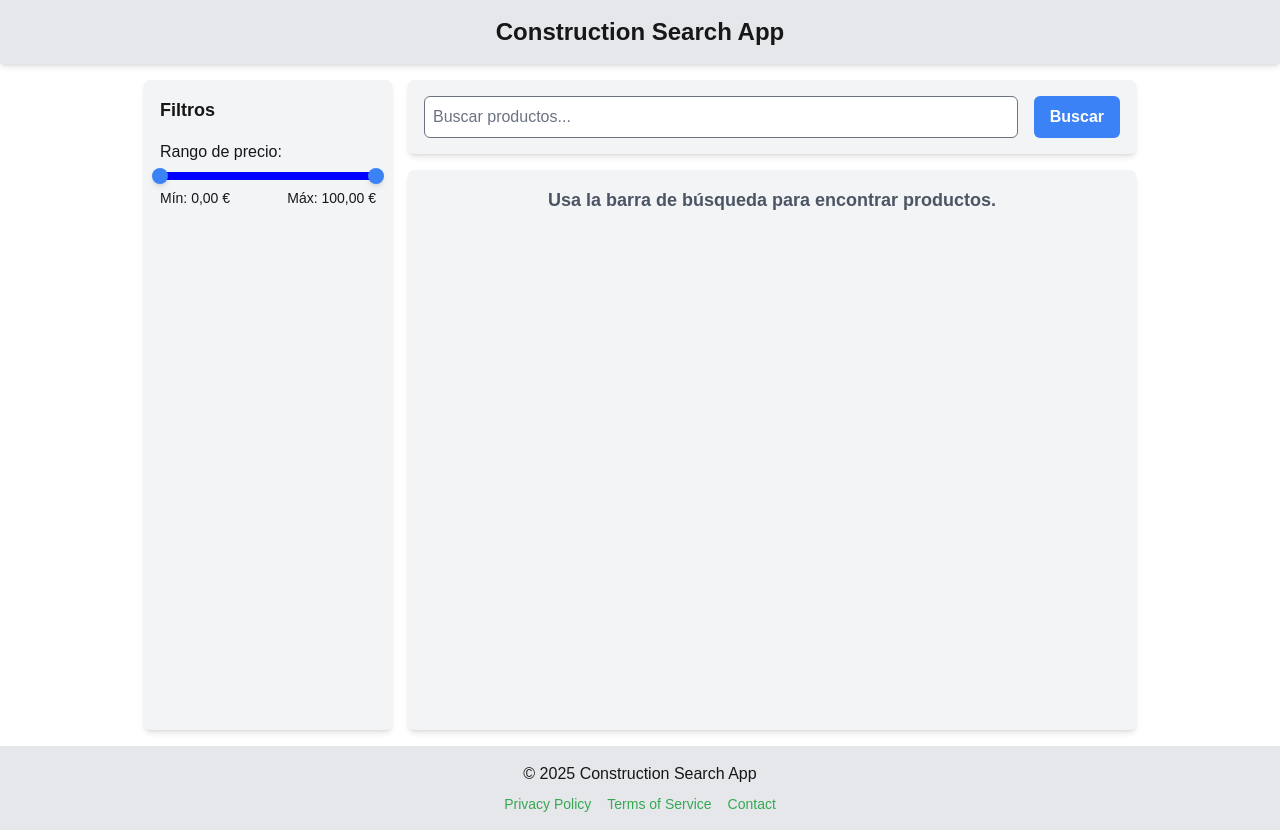
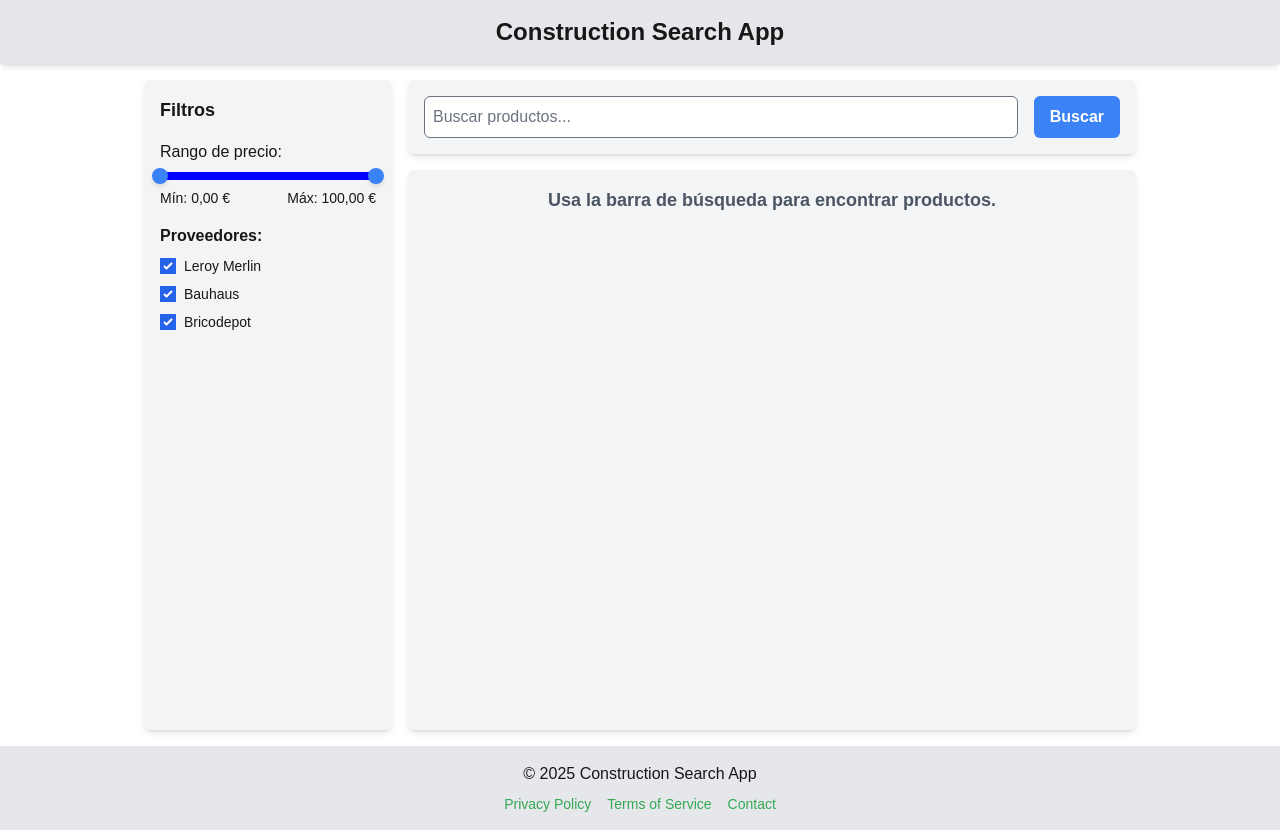
Before and after one commit to The-Deep-Hub/product-scraper-comparison, a Next.js app in the folder frontend/construction-search-app/: page / in a window 1280 px wide. Built offline with nearby package versions, Linux system fonts and the light colour scheme.

Commit message:
Added and fixed the Proveedores filter with checkboxes over results, it does not affect search to keep it simple

```diff
--- a/frontend/construction-search-app/src/app/components/FiltersPanel.tsx
+++ b/frontend/construction-search-app/src/app/components/FiltersPanel.tsx
@@ -6,22 +6,25 @@ type FilterPanelProps = {
   priceRange: [number, number];  // Selected price range
   formatPrice: (price: number) => string;  // Function to format prices for display
   handlePriceRangeChange: (values: number[]) => void;  // Handler to update price range
+  selectedProviders: string[]; // Selected providers
+  handleProviderChange: (provider: string) => void; // Handler for provider checkbox change
 };
 
-/**
- * Component to filter products based on price range.
- *
- * @param maxPrice Maximum price of available products.
- * @param priceRange Selected minimum and maximum price range.
- * @param formatPrice Function to format price display.
- * @param handlePriceRangeChange Function to handle price range selection.
- */
 const FilterPanel: React.FC<FilterPanelProps> = ({
   maxPrice,
   priceRange,
   formatPrice,
   handlePriceRangeChange,
+  selectedProviders,
+  handleProviderChange
 }) => {
+  // Provider options with real names
+  const PROVIDER_OPTIONS = [
+    { key: "leroy", label: "Leroy Merlin" },
+    { key: "bauhaus", label: "Bauhaus" },
+    { key: "bricodepot", label: "Bricodepot" },
+  ];
+
   return (
     <aside className="responsive top-4 w-full md:w-1/4 bg-gray-100 p-4 rounded-md shadow-md">
       <h2 className="text-lg font-bold mb-4">Filtros</h2>
@@ -70,6 +73,25 @@ const FilterPanel: React.FC<FilterPanelProps> = ({
         </div>
       </div>
 
+      {/* Provider Filter */}
+      <div className="mt-4">
+        <h3 className="text-md font-semibold mb-2">Proveedores:</h3>
+        {PROVIDER_OPTIONS.map((provider) => (
+          <div key={provider.key} className="flex items-center mb-2">
+            <input
+              type="checkbox"
+              id={provider.key}
+              checked={selectedProviders.includes(provider.key)}
+              onChange={() => handleProviderChange(provider.key)}
+              className="mr-2"
+            />
+            <label htmlFor={provider.key} className="text-sm">
+              {provider.label}
+            </label>
+          </div>
+        ))}
+      </div>
+
       {/* Message when no products are available */}
       {maxPrice === 0 && (
         <p className="text-sm text-gray-600 mt-4">No hay productos disponibles para filtrar.</p>
--- a/frontend/construction-search-app/src/app/page.tsx
+++ b/frontend/construction-search-app/src/app/page.tsx
@@ -37,6 +37,8 @@ export default function Home() {
   const [searching, setSearching] = useState<boolean>(false);  // Prevents multiple searches
   const [stopSearch, setStopSearch] = useState<boolean>(false);  // Stops ongoing search
   const [progress, setProgress] = useState<number>(0);
+  const [selectedProviders, setSelectedProviders] = useState<string[]>(DEFAULT_STORES);
+
 
   // Function to initiate product search via the API
   const handleSearch = async () => {
@@ -152,13 +154,30 @@ export default function Home() {
     setPendingStores([]);
   };
 
-  // Function to filter displayed products based on search query and price range
-  const filterProducts = (query: string, range: [number, number]) => {
+
+// Function to handle provider checkbox change
+const handleProviderChange = (provider: string) => {
+  setSelectedProviders((prevProviders) => {
+    const updatedProviders = prevProviders.includes(provider)
+      ? prevProviders.filter((p) => p !== provider)  // Remove provider
+      : [...prevProviders, provider];  // Add provider
+
+    // Call filtering function after updating selected providers
+    filterProducts(query, priceRange, updatedProviders);
+
+    return updatedProviders;
+  });
+};
+
+
+  // Function to filter displayed products based on search query, price range, and selected providers
+  const filterProducts = (query: string, range: [number, number], providers: string[]) => {
     const filtered = products.filter(
       (product) =>
         product.name.toLowerCase().includes(query.toLowerCase()) &&
         product.current_price >= range[0] &&
-        product.current_price <= range[1]
+        product.current_price <= range[1] &&
+        providers.includes(product.store) // Filter by selected providers
     );
     setFilteredProducts(filtered);
   };
@@ -167,8 +186,9 @@ export default function Home() {
   const handlePriceRangeChange = (values: number[]) => {
     const updatedRange: [number, number] = [values[0], values[1]];
     setPriceRange(updatedRange);
-    filterProducts(query, updatedRange);
+    filterProducts(query, updatedRange, selectedProviders);
   };
+
 
   // Format price display
   const formatPrice = (price: number) =>
@@ -185,6 +205,8 @@ export default function Home() {
         priceRange={priceRange}
         formatPrice={formatPrice}
         handlePriceRangeChange={handlePriceRangeChange}
+        selectedProviders={selectedProviders}
+        handleProviderChange={handleProviderChange}
       />
 
       {/* Main Content */}
```
